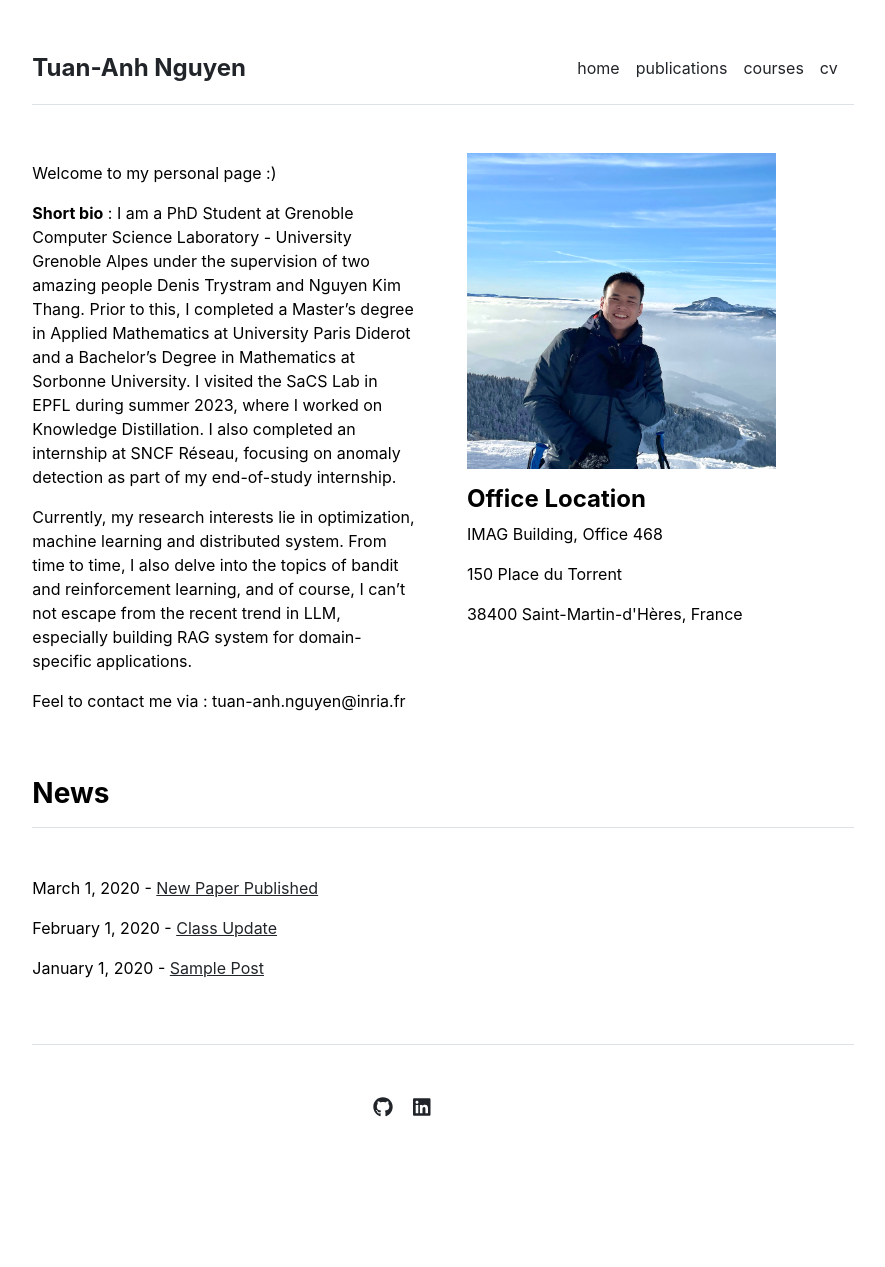
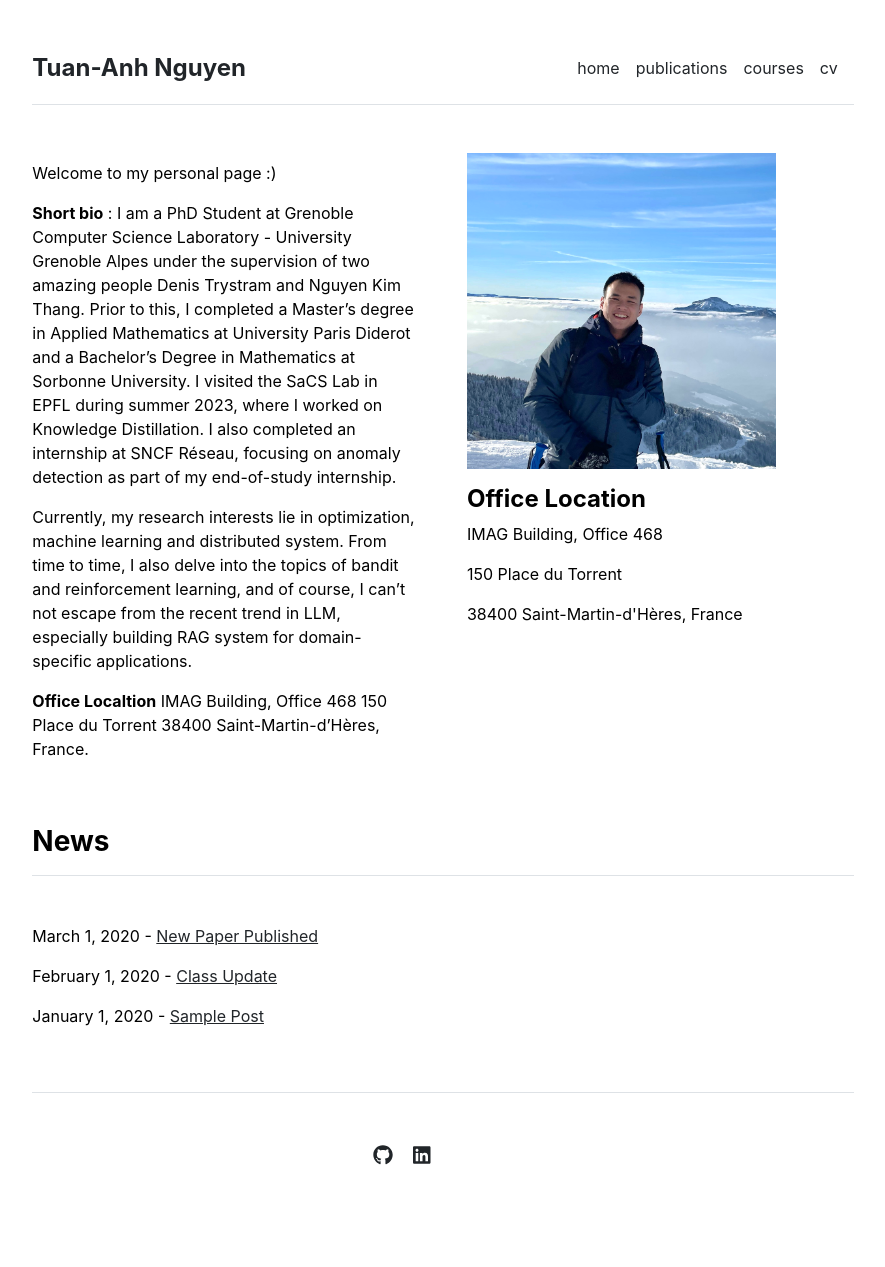
Before and after one commit to tuananhngh/tuananhngh.github.io, a Jekyll site: the page built from index.md, in a window 1280 px wide. Shown: the whole page, without its empty margins (197-1082 px from the left). Built offline with Jekyll 4.4.1, drawn with Linux system fonts in a browser that asks for light colours; before the commit the page ends 1219 px from its top, so only the background shows below that.

Commit message:
update bio

```diff
--- a/index.md
+++ b/index.md
@@ -8,4 +8,9 @@ Welcome to my personal page :)
 
 Currently, my research interests lie in optimization, machine learning and distributed system. From time to time, I also delve into the topics of bandit and reinforcement learning, and of course, I can't not escape from the recent trend in LLM, especially building RAG system for domain-specific applications.
 
-Feel to contact me via : tuan-anh.nguyen@inria.fr
+<!-- Feel to contact me via : tuan-anh.nguyen@inria.fr  -->
+
+**Office Localtion**
+IMAG Building, Office 468
+150 Place du Torrent
+38400 Saint-Martin-d'Hères, France.
```
